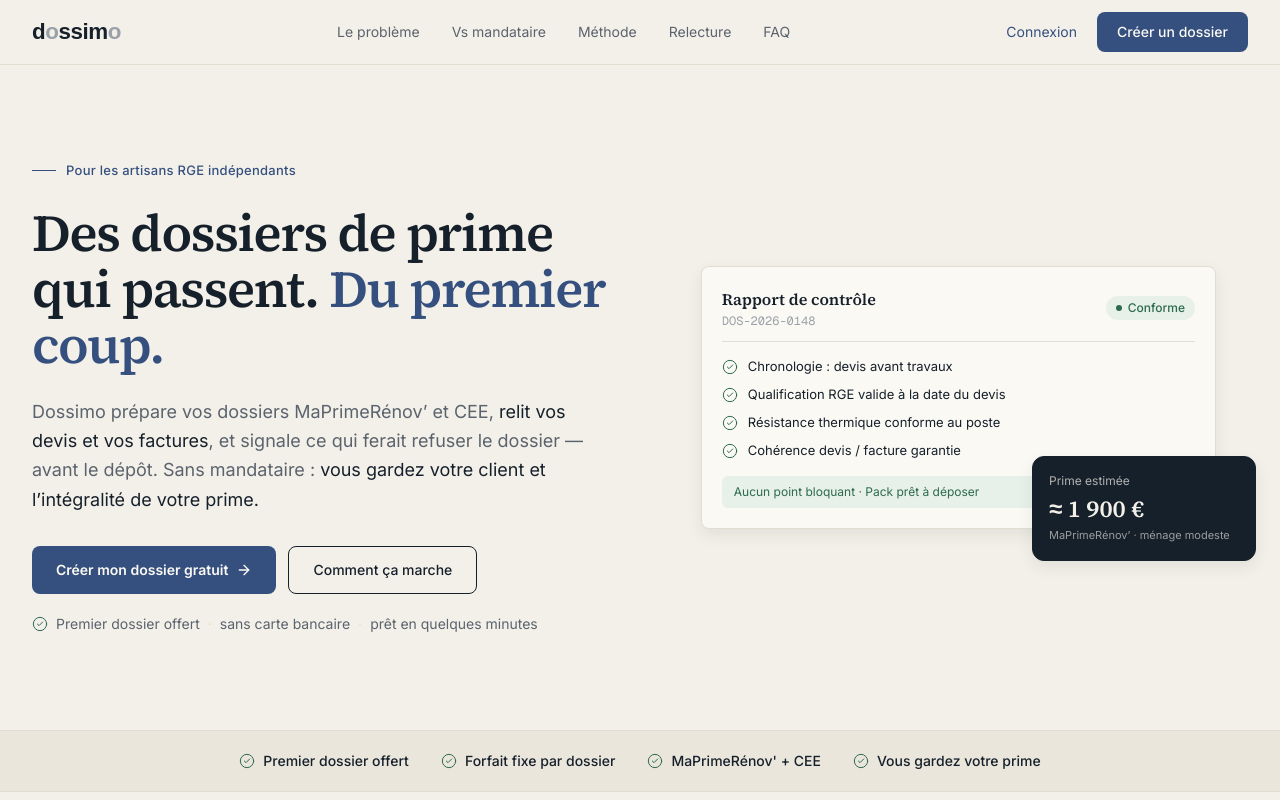
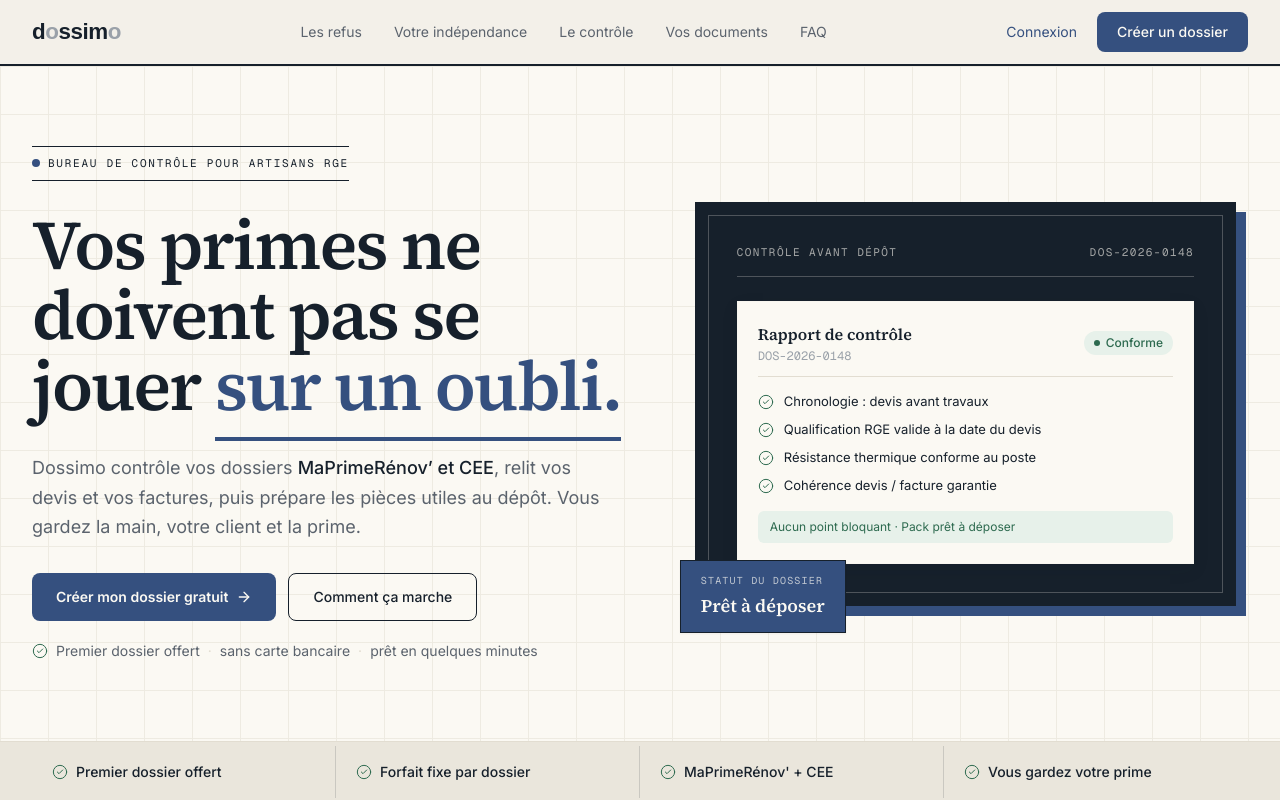
Before and after one commit to max72loop/dossimo, a Next.js app: page / in a window 1280 px wide. Shown: the top 800 px of the page. Built offline with nearby package versions, Linux system fonts and the light colour scheme; no server answers; the database is empty; a web font is replaced by a local one.

Commit message:
Refresh landing page with stronger editorial visuals and clearer nav

```diff
--- a/src/app/page.tsx
+++ b/src/app/page.tsx
@@ -77,26 +77,25 @@ function Shell({ children }: { children: React.ReactNode }) {
 /* ------------------------------------------------------------------ Hero */
 function Hero() {
   return (
-    <section className="relative overflow-hidden border-b border-filigrane">
-      {/* Halo bleu doux, signature de marque */}
-      <div className="pointer-events-none absolute -right-32 -top-32 -z-10 h-96 w-96 rounded-full bg-tampon/10 blur-3xl" />
-      <div className="mx-auto grid max-w-[1280px] items-center gap-16 px-8 py-20 lg:grid-cols-[1.05fr_0.95fr] lg:py-24">
+    <section className="relative overflow-hidden border-b border-filigrane bg-blanc-casse">
+      <div className="pointer-events-none absolute inset-0 opacity-[0.55] [background-image:linear-gradient(to_right,rgba(226,221,209,0.9)_1px,transparent_1px),linear-gradient(to_bottom,rgba(226,221,209,0.9)_1px,transparent_1px)] [background-size:48px_48px]" />
+      <div className="relative mx-auto grid max-w-[1280px] items-center gap-12 px-8 py-14 lg:grid-cols-[1fr_0.9fr] lg:py-20">
         <div>
-          <SectionLabel>Pour les artisans RGE indépendants</SectionLabel>
+          <p className="inline-flex items-center gap-2 border-y border-encre py-2 font-mono text-[11px] uppercase tracking-[0.16em] text-encre">
+            <span className="h-2 w-2 rounded-full bg-terre-cuite" />
+            Bureau de contrôle pour artisans RGE
+          </p>
 
-          <h1 className="mt-6 font-serif text-[2.75rem] font-semibold leading-[1.08] tracking-tight text-encre sm:text-[3.25rem]">
-            Des dossiers de prime qui passent.{" "}
-            <span className="text-tampon">Du premier coup.</span>
+          <h1 className="mt-7 max-w-3xl font-serif text-[3rem] font-semibold leading-[1.02] tracking-tight text-encre sm:text-[4.35rem]">
+            Vos primes ne doivent pas se jouer{" "}
+            <span className="relative whitespace-nowrap text-tampon">
+              sur un oubli.
+              <span className="absolute -bottom-2 left-0 h-1 w-full bg-terre-cuite" />
+            </span>
           </h1>
 
-          <p className="mt-6 max-w-xl text-lg leading-relaxed text-ardoise">
-            Dossimo prépare vos dossiers MaPrimeRénov&rsquo; et CEE,{" "}
-            <span className="text-encre">relit vos devis et vos factures</span>, et
-            signale ce qui ferait refuser le dossier — avant le dépôt. Sans
-            mandataire :{" "}
-            <span className="text-encre">
-              vous gardez votre client et l&rsquo;intégralité de votre prime.
-            </span>
+          <p className="mt-8 max-w-xl text-lg leading-relaxed text-ardoise">
+            Dossimo contrôle vos dossiers <span className="font-medium text-encre">MaPrimeRénov&rsquo; et CEE</span>, relit vos devis et vos factures, puis prépare les pièces utiles au dépôt. Vous gardez la main, votre client et la prime.
           </p>
 
           <div className="mt-8 flex flex-wrap items-center gap-3">
@@ -133,25 +132,17 @@ function Hero() {
 
 function HeroVisual() {
   return (
-    <div className="relative lg:pr-8">
-      <div className="pointer-events-none absolute -inset-6 -z-10 rounded-[2.5rem] bg-tampon/5 blur-2xl" />
-      <ReportCard />
-      <div className="mt-4 lg:absolute lg:-bottom-8 lg:-right-2 lg:mt-0 lg:w-56">
-        <PrimeCard />
+    <div className="relative border border-encre bg-encre p-3 shadow-[10px_10px_0_#35507f] lg:mr-3">
+      <div className="border border-papier/25 p-5 sm:p-7">
+        <div className="mb-6 flex items-center justify-between border-b border-papier/25 pb-4 font-mono text-[11px] uppercase tracking-[0.13em] text-papier/65">
+          <span>Contrôle avant dépôt</span><span>DOS-2026-0148</span>
+        </div>
+        <ReportCard />
       </div>
-    </div>
-  );
-}
-
-/* Petite carte « prime estimée », encre, en signature du produit. */
-function PrimeCard() {
-  return (
-    <div className="rounded-xl border border-encre bg-encre p-4 text-papier shadow-md">
-      <p className="text-xs text-papier/70">Prime estimée</p>
-      <p className="mt-1 font-serif text-2xl font-semibold">≈ 1 900 €</p>
-      <p className="mt-0.5 text-[11px] text-papier/60">
-        MaPrimeRénov&rsquo; · ménage modeste
-      </p>
+      <div className="absolute -bottom-7 -left-4 hidden border border-encre bg-terre-cuite px-5 py-3 text-blanc-casse shadow-sm sm:block">
+        <p className="font-mono text-[10px] uppercase tracking-[0.12em] text-blanc-casse/70">Statut du dossier</p>
+        <p className="mt-1 font-serif text-lg font-semibold">Prêt à déposer</p>
+      </div>
     </div>
   );
 }
@@ -164,7 +155,7 @@ function ReportCard() {
     "Cohérence devis / facture garantie",
   ];
   return (
-    <div className="rounded border border-filigrane bg-blanc-casse p-5 shadow-md">
+    <div className="border border-papier/40 bg-blanc-casse p-5 shadow-md">
       <div className="flex items-center justify-between border-b border-filigrane pb-3">
         <div>
           <p className="font-serif text-base font-semibold text-encre">
@@ -292,11 +283,11 @@ function TrustStrip({ grille }: { grille: GrilleAffichee | null }) {
     "Vous gardez votre prime",
   ];
   return (
-    <div className="border-b border-filigrane bg-papier-fonce">
+    <div className="border-b border-encre bg-papier-fonce">
       <Shell>
-        <div className="flex flex-wrap items-center justify-center gap-x-8 gap-y-3 py-5 text-sm font-medium text-encre">
+        <div className="grid divide-y divide-encre/15 py-1 text-sm font-medium text-encre sm:grid-cols-2 sm:divide-x sm:divide-y-0 lg:grid-cols-4">
           {items.map((i) => (
-            <span key={i} className="flex items-center gap-2">
+            <span key={i} className="flex items-center gap-2 px-4 py-4 lg:px-5">
               <CheckCircle2 className="h-4 w-4 text-succes" strokeWidth={1.5} />
               {i}
             </span>
@@ -528,16 +519,14 @@ function Etapes() {
           </p>
         </div>
 
-        <div className="mt-12 grid gap-8 sm:grid-cols-2 md:grid-cols-4">
+        <div className="mt-12 grid border-y border-encre sm:grid-cols-2 lg:grid-cols-4">
           {steps.map((s, i) => (
-            <div key={s.title} className="border-t border-encre pt-5">
+            <div key={s.title} className="relative border-encre px-0 py-7 sm:px-6 sm:[&:nth-child(odd)]:border-r lg:border-r lg:last:border-r-0">
               <div className="flex items-center justify-between">
-                <span className="font-mono text-sm text-ardoise">
-                  0{i + 1}
-                </span>
-                <s.icon className="h-5 w-5 text-tampon" strokeWidth={1.5} />
+                <span className="font-mono text-sm text-tampon">ÉTAPE 0{i + 1}</span>
+                <s.icon className="h-5 w-5 text-encre" strokeWidth={1.5} />
               </div>
-              <h3 className="mt-5 font-serif text-xl font-semibold text-encre">
+              <h3 className="mt-8 font-serif text-xl font-semibold text-encre">
                 {s.title}
               </h3>
               <p className="mt-2.5 text-sm leading-relaxed text-ardoise">
@@ -701,10 +690,10 @@ function Features() {
             La conformité, sans y penser
           </h2>
         </div>
-        <div className="mt-12 grid gap-5 sm:grid-cols-2 lg:grid-cols-3">
+        <div className="mt-12 grid gap-px border border-encre bg-encre sm:grid-cols-2 lg:grid-cols-3">
           {feats.map((f) => (
-            <div key={f.title} className="rounded border border-filigrane bg-blanc-casse p-6 shadow-sm">
-              <div className="flex h-10 w-10 items-center justify-center rounded-sm bg-info-bg text-tampon">
+            <div key={f.title} className="bg-blanc-casse p-6">
+              <div className="flex h-10 w-10 items-center justify-center border border-encre bg-papier text-tampon">
                 <f.icon className="h-5 w-5" strokeWidth={1.5} />
               </div>
               <h3 className="mt-4 font-serif text-lg font-semibold text-encre">
--- a/src/components/landing/site-header.tsx
+++ b/src/components/landing/site-header.tsx
@@ -5,10 +5,10 @@ import { MobileMenu } from "@/components/landing/mobile-menu";
 import { FOCUS } from "@/components/ui/boutons";
 
 const NAV = [
-  { href: "#probleme", label: "Le problème" },
-  { href: "#difference", label: "Vs mandataire" },
-  { href: "#etapes", label: "Méthode" },
-  { href: "#relecture", label: "Relecture" },
+  { href: "#probleme", label: "Les refus" },
+  { href: "#difference", label: "Votre indépendance" },
+  { href: "#etapes", label: "Le contrôle" },
+  { href: "#relecture", label: "Vos documents" },
   { href: "#faq", label: "FAQ" },
 ];
 
@@ -38,7 +38,7 @@ export async function SiteHeader() {
   const user = await getCurrentUser();
 
   return (
-    <header className="sticky top-0 z-40 border-b border-filigrane bg-papier/90 backdrop-blur-md">
+    <header className="sticky top-0 z-40 border-b-2 border-encre bg-papier/95 backdrop-blur-md">
       <div className="mx-auto flex h-16 max-w-[1280px] items-center justify-between px-8">
         <Logo />
         <nav className="hidden items-center gap-8 md:flex">
```
